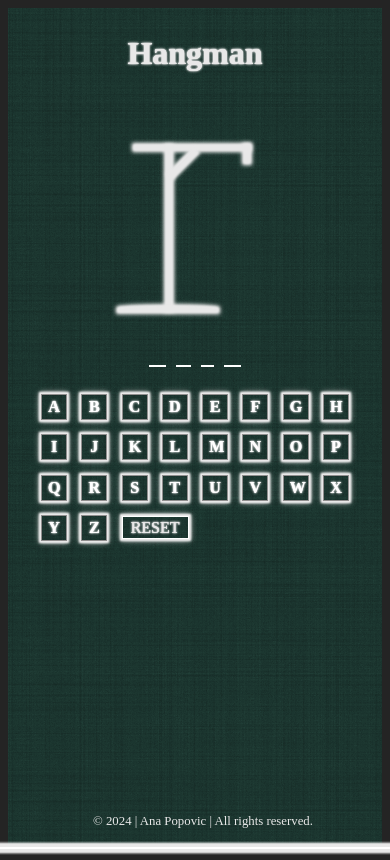
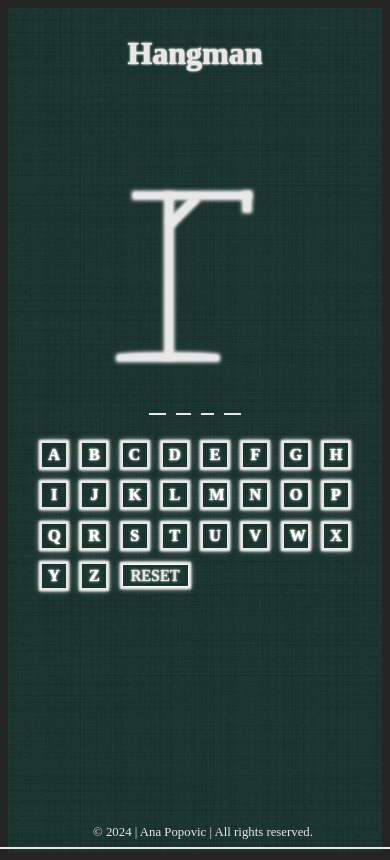
Before and after one commit to franeCode/hangman, a React (Vite) app: page / in a window 390 px wide. Built offline with nearby package versions, Linux system fonts and the light colour scheme; a web font is replaced by a local one.

Commit message:
margin set to game container

```diff
--- a/src/App.css
+++ b/src/App.css
@@ -17,8 +17,7 @@ body {
   flex-direction: row;
   align-items: center;
   justify-content: space-around;
-  /* padding: 4rem 5rem 2rem 6rem; */
-  /* overflow: hidden; */
+  margin-top: 3rem;
 }
 
 .keyboard-container {
@@ -301,7 +300,7 @@ body {
 .letters {
   color: white;
   margin: 0 5px;
-  border-bottom: 0.1em solid white;
+  border-bottom: 0.1em solid #E8E8E8;
 }
 
 .letters::after {
@@ -311,12 +310,7 @@ body {
   bottom: -5px;
   width: 100%;
   height: 2px;
-  background: white;
-  box-shadow:
-    /* 0 0 1px 1px #E8E8E8, */
-    0 0 1px 1px #E8E8E8,
-    0 0 2px 2px #E8E8E8,
-    0 0 3px 3px #E8E8E8;
+  background: #E8E8E8;
 }
 
 /* Keyboard */
@@ -331,7 +325,7 @@ body {
 
 .keyboard-key {
   display: inline-block;
-  border: 0.1rem solid rgb(144, 142, 142);
+  border: 0.1rem solid #E8E8E8;
   background-color: transparent;
   aspect-ratio: 1 / 1;
   text-transform: uppercase;
@@ -625,6 +619,7 @@ footer {
   }
 
   .message {
+    border-color: none;
     top: 10%;
     left: 43%;
     font-size: 2.5rem;
@@ -825,7 +820,6 @@ footer {
 
   .keyboard-key {
     font-size: 1em;
-    aspect-ratio: 1 / 1;
   }
 
   .header {
@@ -852,7 +846,7 @@ footer {
 
   footer {
     position: absolute;
-    bottom: 0rem;
+    bottom: -0.7rem;
     width: 100%;
     text-align: center;
     font-size: 0.8em;
```
